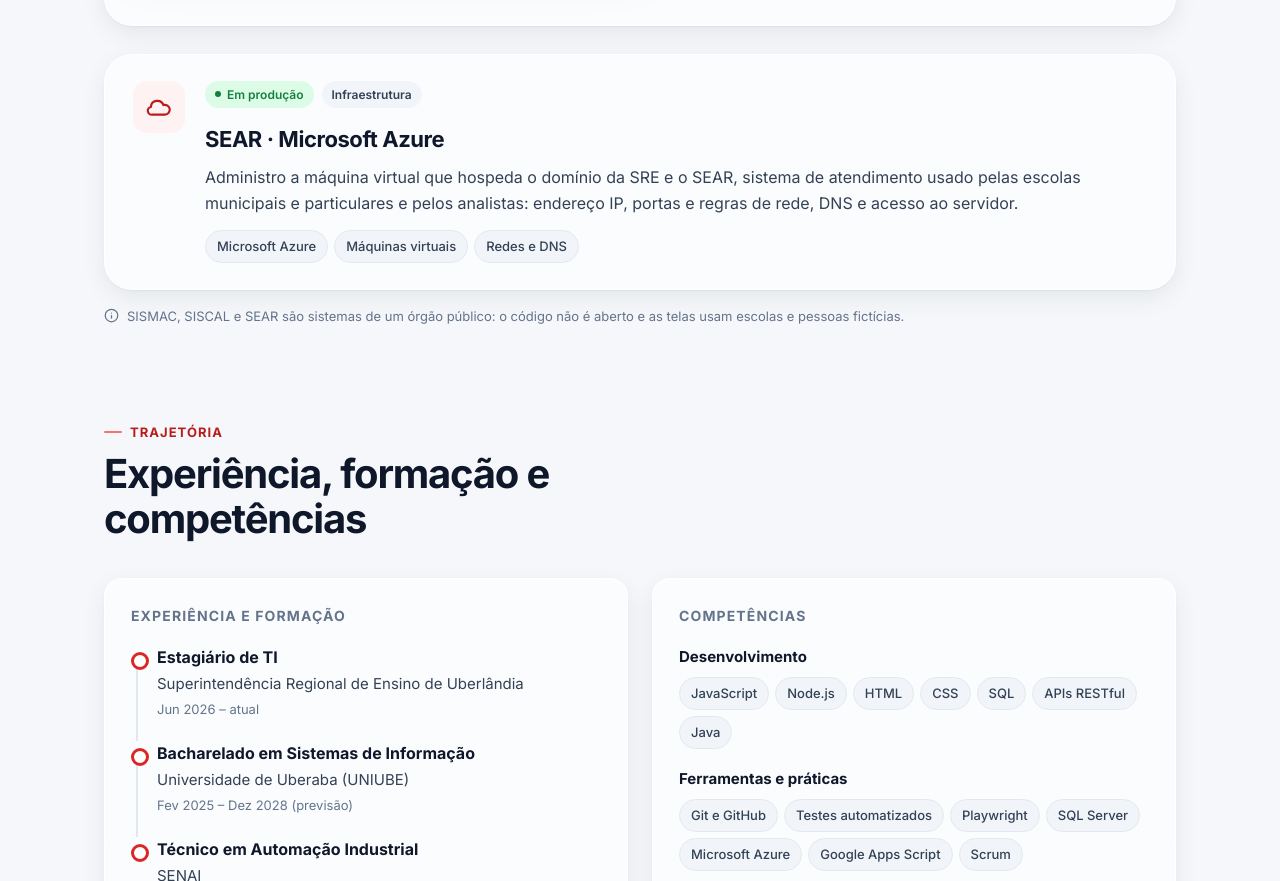
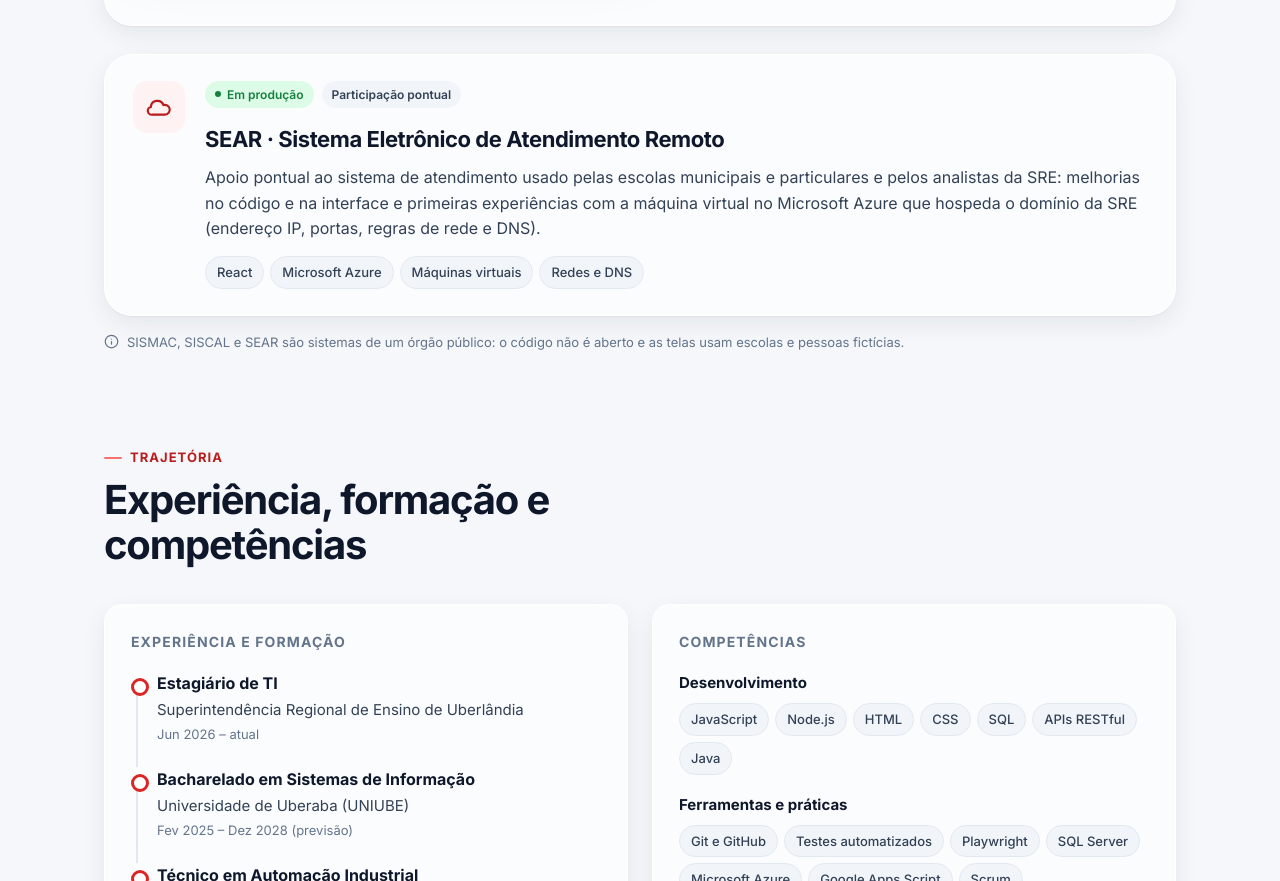
Before and after one commit to rochlitt/rochlitt.github.io, a plain HTML site: page index.html in a window 1280 px wide. Shown: the part 2737-3618 px from the top of the page. Drawn offline with Linux system fonts and the light colour scheme.

Commit message:
SEAR como participação pontual, no portfólio e no currículo

```diff
--- a/index.html
+++ b/index.html
@@ -438,10 +438,10 @@ dialog .fechar{position:absolute;top:-14px;right:-14px;width:38px;height:38px;bo
       <article class="infra glass surge">
         <span class="infra-ic"><svg class="icon" viewBox="0 0 24 24"><path d="M17.5 19a4.5 4.5 0 1 0-1.4-8.8A6 6 0 0 0 4.5 12 3.5 3.5 0 0 0 6 19z"/></svg></span>
         <div>
-          <div class="proj-meta"><span class="tag ok">Em produção</span><span class="tag">Infraestrutura</span></div>
-          <h3>SEAR · Microsoft Azure</h3>
-          <p>Administro a máquina virtual que hospeda o domínio da SRE e o SEAR, sistema de atendimento usado pelas escolas municipais e particulares e pelos analistas: endereço IP, portas e regras de rede, DNS e acesso ao servidor.</p>
-          <div class="chips"><span class="chip">Microsoft Azure</span><span class="chip">Máquinas virtuais</span><span class="chip">Redes e DNS</span></div>
+          <div class="proj-meta"><span class="tag ok">Em produção</span><span class="tag">Participação pontual</span></div>
+          <h3>SEAR · Sistema Eletrônico de Atendimento Remoto</h3>
+          <p>Apoio pontual ao sistema de atendimento usado pelas escolas municipais e particulares e pelos analistas da SRE: melhorias no código e na interface e primeiras experiências com a máquina virtual no Microsoft Azure que hospeda o domínio da SRE (endereço IP, portas, regras de rede e DNS).</p>
+          <div class="chips"><span class="chip">React</span><span class="chip">Microsoft Azure</span><span class="chip">Máquinas virtuais</span><span class="chip">Redes e DNS</span></div>
         </div>
       </article>
 
```
Also changed, not shown: 1 other file.
